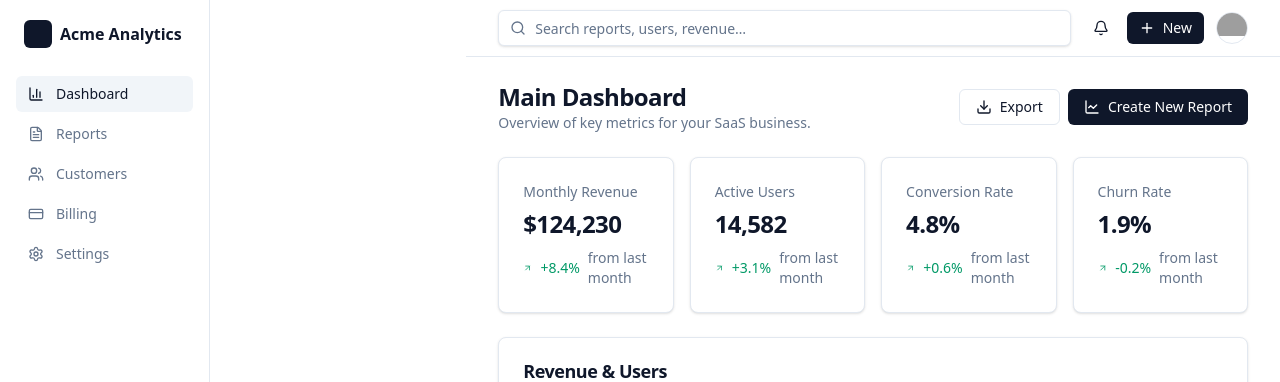
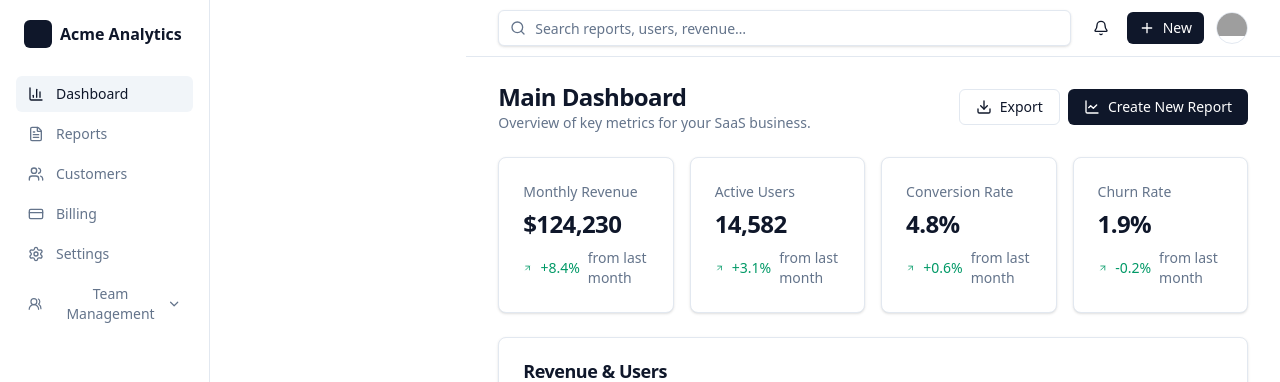
Before and after one commit to DanielDemoVR/builderiosaasdash, a Next.js app: page / in a window 1280 px wide. Shown: the top 382 px of the page. Built offline with nearby package versions, Linux system fonts and the light colour scheme; grey boxes are pictures that could not be loaded.

Commit message:
Add Team Management section to sidebar navigation

```diff
--- a/components/layout/sidebar.tsx
+++ b/components/layout/sidebar.tsx
@@ -10,6 +10,9 @@ import {
   Settings,
   Menu,
   X,
+  Users2,
+  Shield,
+  ChevronDown,
 } from "lucide-react";
 
 const nav = [
@@ -20,8 +23,14 @@ const nav = [
   { name: "Settings", href: "/settings", icon: Settings },
 ];
 
+const teamManagementItems = [
+  { name: "Users", href: "/team/users", icon: Users2 },
+  { name: "Roles", href: "/team/roles", icon: Shield },
+];
+
 export function Sidebar() {
   const [open, setOpen] = useState(false);
+  const [teamManagementOpen, setTeamManagementOpen] = useState(false);
 
   return (
     <>
@@ -69,7 +78,7 @@ export function Sidebar() {
                 key={item.name}
                 href={item.href}
                 className={cn(
-                  "flex items-center gap-3 rounded-md px-3 py-2 text-sm text-muted-foreground hover:bg-muted hover:text-foreground",
+                  "flex items-center gap-3 rounded-md px-3 py-2 text-sm text-muted-foreground transition-colors hover:bg-primary/10 hover:text-primary",
                   item.href === "/" && "bg-muted text-foreground"
                 )}
                 onClick={() => setOpen(false)}
@@ -79,6 +88,41 @@ export function Sidebar() {
               </Link>
             );
           })}
+
+          <button
+            onClick={() => setTeamManagementOpen(!teamManagementOpen)}
+            className="flex w-full items-center justify-between rounded-md px-3 py-2 text-sm text-muted-foreground transition-colors hover:bg-primary/10 hover:text-primary"
+          >
+            <div className="flex items-center gap-3">
+              <Users2 className="h-4 w-4" />
+              <span>Team Management</span>
+            </div>
+            <ChevronDown
+              className={cn(
+                "h-4 w-4 transition-transform",
+                teamManagementOpen && "rotate-180"
+              )}
+            />
+          </button>
+
+          {teamManagementOpen && (
+            <div className="space-y-1 pl-6">
+              {teamManagementItems.map((item) => {
+                const Icon = item.icon;
+                return (
+                  <Link
+                    key={item.name}
+                    href={item.href}
+                    className="flex items-center gap-3 rounded-md px-3 py-2 text-sm text-muted-foreground transition-colors hover:bg-primary/10 hover:text-primary"
+                    onClick={() => setOpen(false)}
+                  >
+                    <Icon className="h-4 w-4" />
+                    <span>{item.name}</span>
+                  </Link>
+                );
+              })}
+            </div>
+          )}
         </nav>
         <div className="mt-auto" />
       </aside>
```
Also changed, not shown: 1 other file (tests, documents, lock files or other folders).
